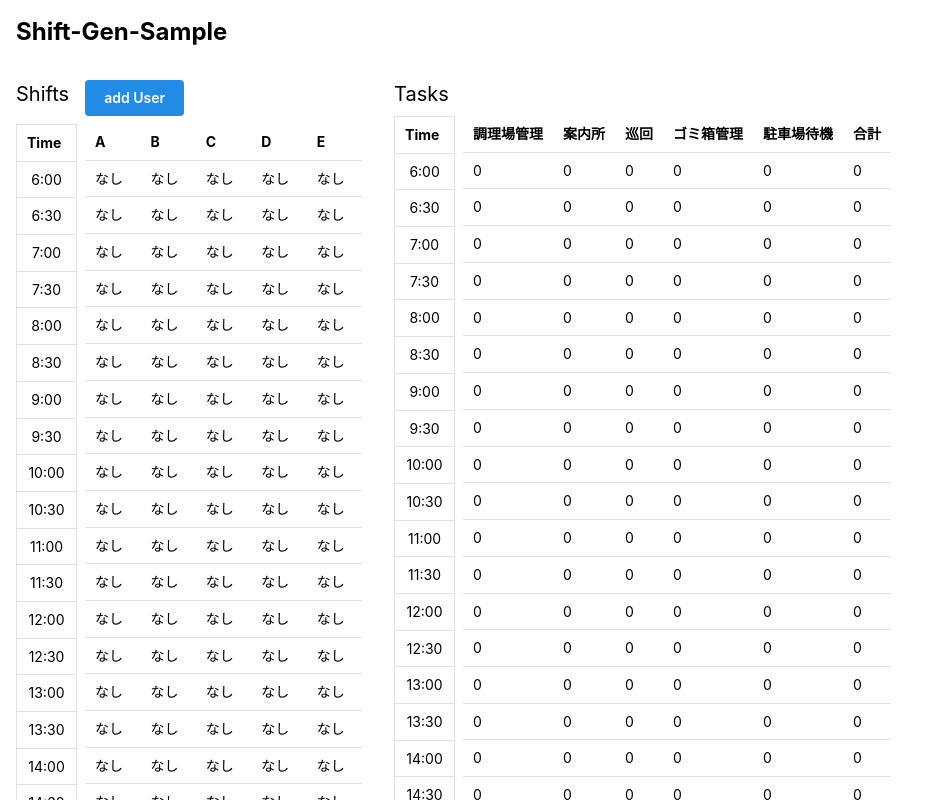
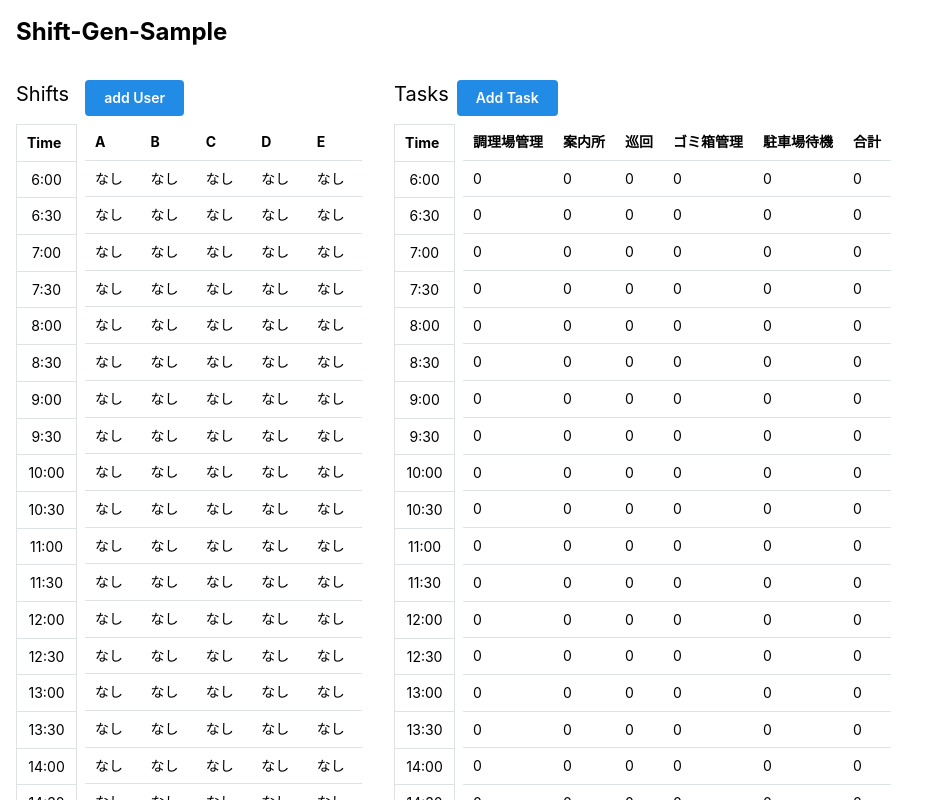
Before and after one commit to imaimai17468/shift-gen-sample, a Next.js app: page / in a window 1280 px wide. Shown: the top 800 px of the page, without its empty margins (0-938 px from the left). Built offline with nearby package versions, Linux system fonts and the light colour scheme.

Commit message:
feat: Add "Add Task" button to TaskTable component

```diff
--- a/src/components/common/TaskTable/TaskTable.tsx
+++ b/src/components/common/TaskTable/TaskTable.tsx
@@ -3,7 +3,7 @@ import { useState, useMemo } from "react";
 import { genDefaultTaskTimelines } from "../../../utils/genDefaultTaskTimelines";
 import { TaskTimelines } from "@/types/TaskTimelines";
 import { SHIFT_TIMES } from "@/constants/ShiftTimes";
-import { Table } from "@mantine/core";
+import { Button, Table } from "@mantine/core";
 
 export const TaskTable = () => {
   const [taskTimelines, setTaskTimelines] = useState<TaskTimelines>(
@@ -24,7 +24,25 @@ export const TaskTable = () => {
 
   return (
     <div className="flex flex-col gap-2">
-      <h2 className="text-xl">Tasks</h2>
+      <div className="flex gap-2">
+        <h2 className="text-xl">Tasks</h2>
+        <Button
+          onClick={() => {
+            setTaskTimelines((prev) => [
+              ...prev,
+              {
+                task: `task${prev.length + 1}`,
+                timeline: SHIFT_TIMES.map((time) => ({
+                  required_personnel: 0,
+                  time,
+                })),
+              },
+            ]);
+          }}
+        >
+          Add Task
+        </Button>
+      </div>
       <div className="flex gap-2">
         <TimeTable />
         <Table>
```
